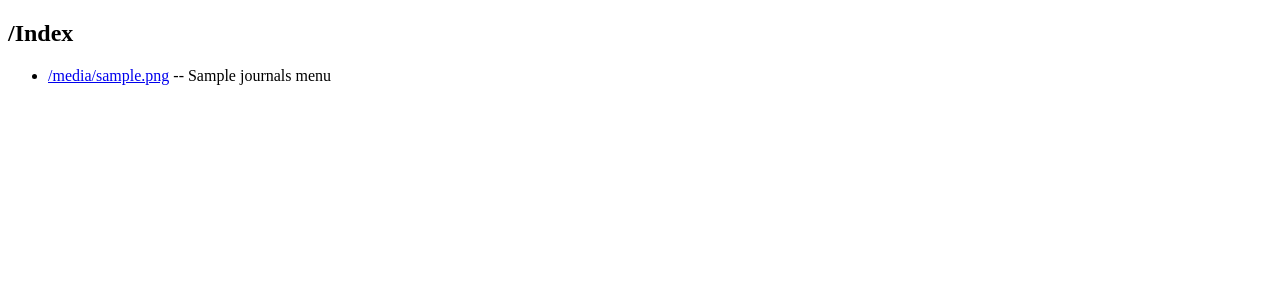
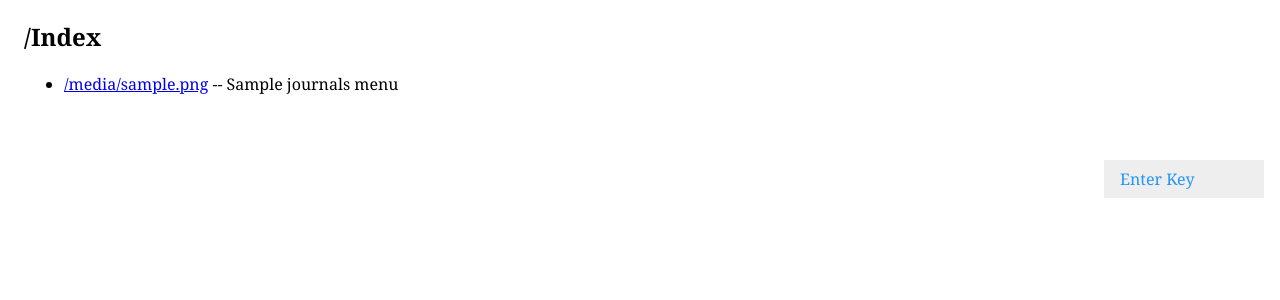
Before and after one commit to aritra1911/reader, a Flask app: template flask/src/templates/index.html in a window 1280 px wide. Shown: the top 300 px of the page. Run offline with Flask 2, Linux system fonts and the light colour scheme; the template is opened without the code that fills it: most values are stand-ins (such as "Sample title", 1, 10 or a date in 2020).

Commit message:
Add sidebar and stylesheet

```diff
--- /dev/null
+++ b/flask/src/static/style.css
@@ -0,0 +1,32 @@
+body {
+    font-family: "Georgia", serif;
+}
+
+.sidenav {
+    width: 160px;
+    position: fixed;
+    z-index: 1;
+    top: 160px;
+    right: 16px;
+    background: #eee;
+    overflow-x: hidden;
+    padding: 8px 0;
+}
+
+.sidenav a {
+    padding: 6px 8px 6px 16px;
+    text-decoration: none;
+    color: #2196f3
+}
+
+.sidenav a:hover {
+    color: #064579
+}
+
+.main {
+    margin-left: 16px;
+}
+
+@media screen and (max-height: 450px) {
+    .sidenav { padding-top: 15px; }
+}
--- a/flask/src/templates/base.html
+++ b/flask/src/templates/base.html
@@ -4,11 +4,17 @@
 
   <head>
     <title>{% block title %}{% endblock title %}</title>
+    <link rel="stylesheet" href="{{ url_for('static', filename='style.css') }}">
   </head>
 
   <body>
-    <h2>{% block header %}{% endblock header %}</h2>
-    {% block content %}{% endblock content %}
+    <div class="main">
+      <h2>{% block header %}{% endblock header %}</h2>
+      {% block content %}{% endblock content %}
+    </div>
+    <div class="sidenav">
+      {% block sidebarlinks %}{% endblock sidebarlinks %}
+    </div>
   </body>
 
 </html>
--- a/flask/src/templates/enterkey.html
+++ b/flask/src/templates/enterkey.html
@@ -8,3 +8,6 @@
     <input type="submit" value="Enter" />
   </form>
 {% endblock content %}
+{% block sidebarlinks %}
+  <a href="{{ url_for('index') }}">Index</a>
+{% endblock sidebarlinks %}
--- a/flask/src/templates/index.html
+++ b/flask/src/templates/index.html
@@ -8,3 +8,6 @@
     {% endfor %}
   </ul>
 {% endblock content %}
+{% block sidebarlinks %}
+  <a href="{{ url_for('enter_key') }}">Enter Key</a>
+{% endblock sidebarlinks %}
--- a/flask/src/templates/journal.html
+++ b/flask/src/templates/journal.html
@@ -10,3 +10,6 @@
     </p>
   {% endfor %}
 {% endblock content %}
+{% block sidebarlinks %}
+  <a href="{{ url_for('enter_key') }}">Enter Key</a>
+{% endblock sidebarlinks %}
```
